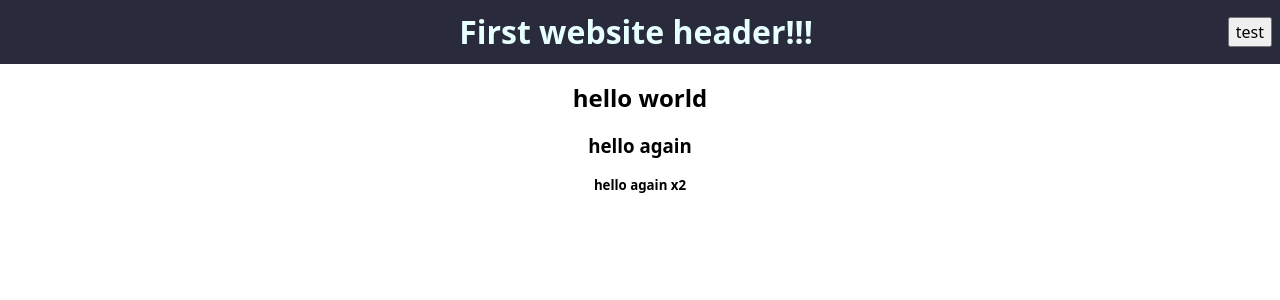
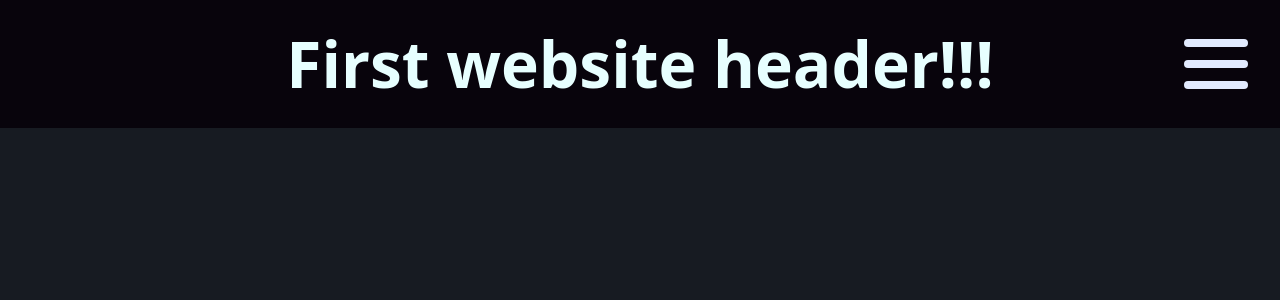
Before and after one commit to mr-spicysauce/Learning_react_and_HTML, a Next.js app: page / in a window 1280 px wide. Shown: the top 300 px of the page. Built offline with nearby package versions, Linux system fonts and the light colour scheme.

Commit message:
Added burger menu

```diff
--- /dev/null
+++ b/components/Burger/index.js
@@ -0,0 +1,9 @@
+export default function Burger() {
+    return (
+        <div className="burger">
+            <div />
+            <div />
+            <div />
+        </div>
+    )
+}
--- a/package.json
+++ b/package.json
@@ -12,5 +12,8 @@
     "next": "13.2.4",
     "react": "18.2.0",
     "react-dom": "18.2.0"
+  },
+  "devDependencies": {
+    "prettier": "^2.8.7"
   }
 }
--- a/pages/_app.js
+++ b/pages/_app.js
@@ -1,4 +1,6 @@
 import '@/styles/globals.css'
+import React from 'react';
+import "@/styles/burger.css"
 
 export default function App({ Component, pageProps }) {
   return <Component {...pageProps} />
--- a/pages/index.js
+++ b/pages/index.js
@@ -1,55 +1,35 @@
-import Head from 'next/head'
+import Burger from "@/components/Burger"
+import Head from "next/head"
 
 export default function Home() {
     return (
         <>
             <Head>
                 <title>Create Next App</title>
-        <meta name="description" content="Generated by create next app" />
-        <meta name="viewport" content="width=device-width, initial-scale=1" />
+                <meta
+                    name="description"
+                    content="Generated by create next app"
+                />
+                <meta
+                    name="viewport"
+                    content="width=device-width, initial-scale=1"
+                />
                 <link rel="icon" href="/favicon.ico" />
             </Head>
 
             <header id="header-style">
-
-    <div>
-
-
-
-    </div>
+                <div></div>
 
                 <div id="h1-div">
-
-       <h1>
-        First website header!!!
-        </h1>
-
+                    <h1>First website header!!!</h1>
                 </div>
 
                 <div id="burger-div">
-
-      <button id="burger-menu-button">
-        test
-       </button>
-
+                    <Burger></Burger>
                 </div>
-
             </header>
 
-      <main className="main-container">
-       <h2>
-        hello world
-        </h2>
-
-      <h3>
-      hello again
-      </h3>
-
-      <h5>
-      hello again x2
-      </h5>
-
-      </main>
+            <main className="main-container"></main>
         </>
     )
 }
--- /dev/null
+++ b/styles/burger.css
@@ -0,0 +1,26 @@
+.burger {
+    display: flex;
+    flex-direction: column;
+    justify-content: space-around;
+    width: 64px;
+    height: 64px;
+    background: transparent;
+    border: none;
+    cursor: pointer;
+    padding: 0;
+    z-index: 10;
+}
+
+.burger:focus {
+    outline: none;
+}
+
+.burger div {
+    width: 64px;
+    height: 8px;
+    background: rgb(226, 235, 255);
+    border-radius: 10px;
+    transition: all 0.3s linear;
+    position: relative;
+    transform-origin: 1px;
+}
--- a/styles/globals.css
+++ b/styles/globals.css
@@ -1,7 +1,9 @@
 /*
   1. Use a more-intuitive box-sizing model.
 */
-*, *::before, *::after {
+*,
+*::before,
+*::after {
     box-sizing: border-box;
 }
 /*
@@ -13,7 +15,8 @@
 /*
   3. Allow percentage-based heights in the application
 */
-html, body {
+html,
+body {
     height: 100%;
 }
 /*
@@ -28,30 +31,44 @@ body {
 /*
   6. Improve media defaults
 */
-img, picture, video, canvas, svg {
+img,
+picture,
+video,
+canvas,
+svg {
     display: block;
     max-width: 100%;
 }
 /*
   7. Remove built-in form typography styles
 */
-input, button, textarea, select {
+input,
+button,
+textarea,
+select {
     font: inherit;
 }
 /*
   8. Avoid text overflows
 */
-p, h1, h2, h3, h4, h5, h6 {
+p,
+h1,
+h2,
+h3,
+h4,
+h5,
+h6 {
     overflow-wrap: break-word;
 }
 /*
   9. Create a root stacking context
 */
-#root, #__next {
+#root,
+#__next {
     isolation: isolate;
 }
 
-.main-container{
+.main-container {
     display: flex;
     flex-direction: column;
     align-items: center;
@@ -59,28 +76,40 @@ p, h1, h2, h3, h4, h5, h6 {
     gap: 16px;
 }
 
-html,body,#__next{
-  font-family: system-ui, -apple-system, BlinkMacSystemFont, 'Segoe UI', Roboto, Oxygen, Ubuntu, Cantarell, 'Open Sans', 'Helvetica Neue', sans-serif;
+html,
+body,
+#__next {
+    font-family: system-ui, -apple-system, BlinkMacSystemFont, "Segoe UI",
+        Roboto, Oxygen, Ubuntu, Cantarell, "Open Sans", "Helvetica Neue",
+        sans-serif;
     height: 100%;
+    background-color: rgb(23, 27, 34);
+    color: rgb(231, 255, 255);
 }
 
-#header-style{
+#header-style {
     display: flex;
     flex-direction: row;
     align-items: center;
     justify-content: space-between;
-  height: 64px;
+    height: 128px;
 
     color: rgb(231, 255, 255);
-  background-color: rgb(41, 43, 61);
+    background-color: rgb(8, 4, 12);
     margin-bottom: 16px;
+    padding-left: 32px;
+    padding-right: 32px;
 }
 
-#header-style>*{
+#header-style h1 {
+    font-size: 64px;
+}
+
+#header-style > * {
     flex: 1 1 0%;
 }
 
-#header-style>#h1-div{
+#header-style > #h1-div {
     display: flex;
     flex-direction: row;
     align-items: center;
@@ -89,11 +118,8 @@ html,body,#__next{
     flex: max-content;
 }
 
-#burger-div{
-
+#burger-div {
     display: flex;
     flex-direction: row;
     justify-content: end;
-
-  margin-right: 8px;
 }
```
Also changed, not shown: styles/menu.css (added, +40 -0 lines), .prettierrc.json (added), components/Menu/index.js (added), 1 other file (tests, documents, lock files or other folders). Lines whose indentation alone changed are shown as unchanged.
